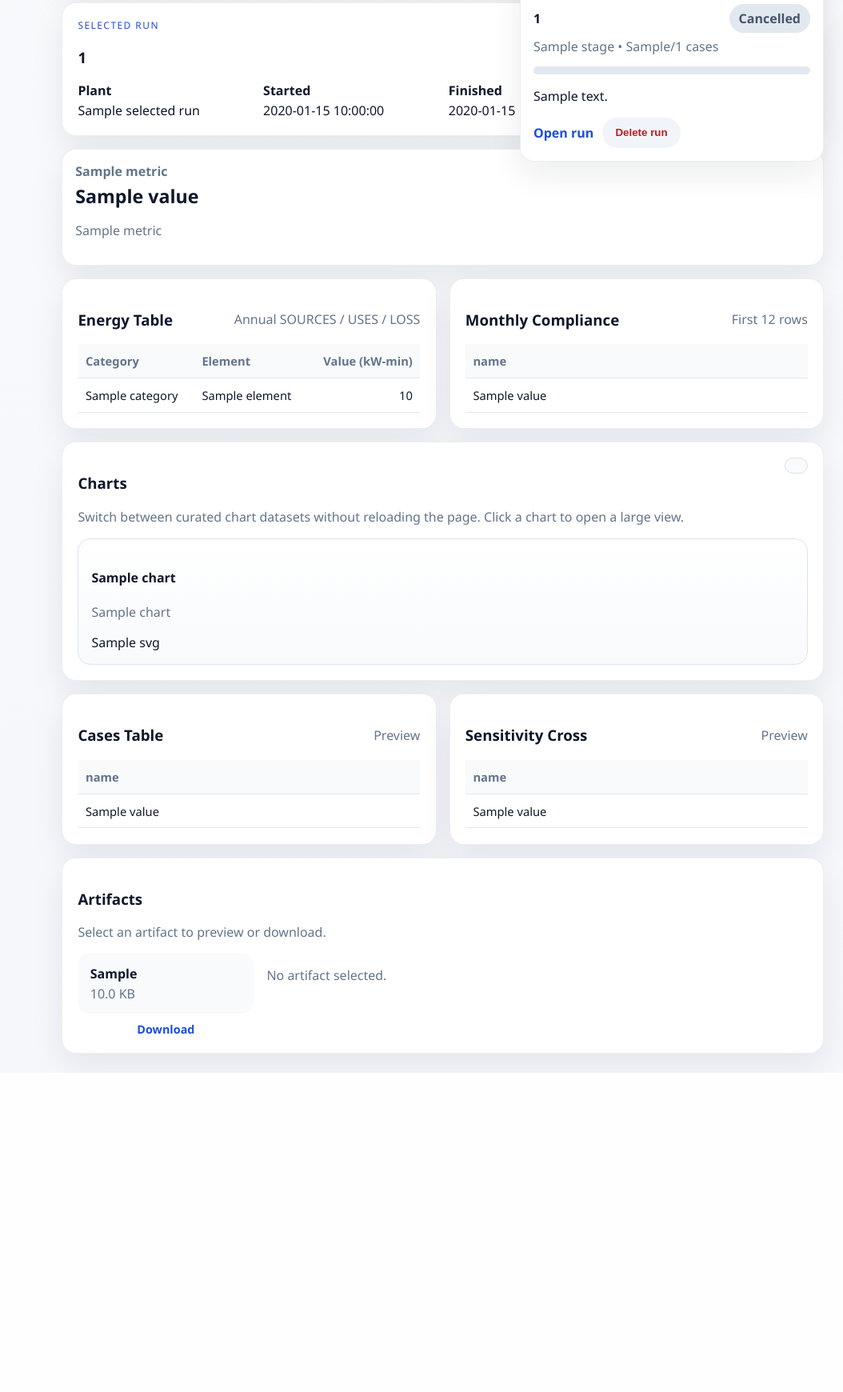
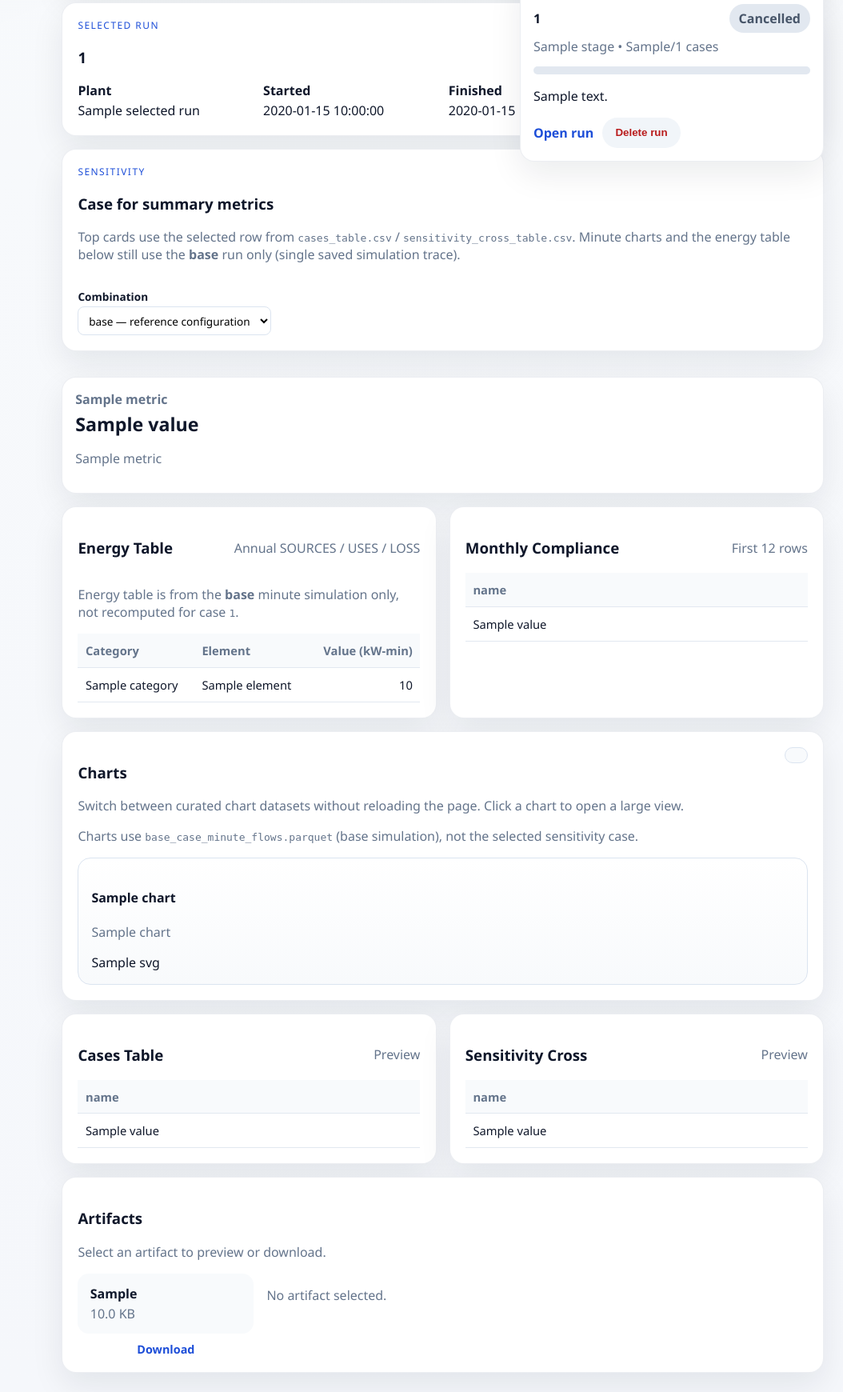
Before and after one commit to sbshrey/seci-fdre-v-rfs-13-0014, a Python web app: template seci_fdre_v_model/web/templates/dashboard.html in a window 1280 px wide. Shown: the part 574-2314 px from the top of the page at 80% size, without its empty margins (226-1280 px from the left). Before the commit the page ends 1915 px from the top, so only its background shows below. Run offline with Jinja, Linux system fonts and the light colour scheme; the template is opened without the code that fills it: most values are stand-ins (such as "Sample title", 1, 10 or a date in 2020).

Commit message:
Implement sensitivity case selection in dashboard
- Added functionality to load and display sensitivity case options in the dashboard.
- Introduced new services for loading sensitivity case groups and resolving metrics based on selected cases.
- Updated the dashboard template to include a case picker for selecting sensitivity cases.
- Enhanced CSS for improved layout of the case picker panel.
- Added tests to verify the case selection functionality and ensure proper rendering of metrics.

```diff
--- a/seci_fdre_v_model/web/static/app.css
+++ b/seci_fdre_v_model/web/static/app.css
@@ -239,6 +239,19 @@ a {
   padding: 0.35rem 0.5rem;
   border-radius: 8px;
   border: 1px solid var(--line);
+}
+
+.case-picker-panel {
+  margin-bottom: 1rem;
+}
+
+.case-picker-label select {
+  min-width: min(36rem, 100%);
+  padding: 0.4rem 0.55rem;
+  border-radius: 8px;
+  border: 1px solid var(--line);
+  font-weight: 500;
+  background: var(--surface);
 }
 
 .aligned-report-pre {
--- a/seci_fdre_v_model/web/templates/dashboard.html
+++ b/seci_fdre_v_model/web/templates/dashboard.html
@@ -116,6 +116,39 @@
         </div>
       </article>
 
+      {% if sensitivity_case_groups %}
+        <form method="get" class="panel case-picker-panel">
+          <div class="panel-header panel-header-stack">
+            <div>
+              <p class="eyebrow">Sensitivity</p>
+              <h3>Case for summary metrics</h3>
+              <p class="section-note">
+                Top cards use the selected row from <code>cases_table.csv</code> / <code>sensitivity_cross_table.csv</code>.
+                Minute charts and the energy table below still use the <strong>base</strong> run only (single saved simulation trace).
+              </p>
+            </div>
+            <label class="inline-field case-picker-label">
+              <span>Combination</span>
+              <select name="case_id" data-case-picker onchange="this.form.submit()">
+                <option value="base" {% if selected_case_id == 'base' %}selected{% endif %}>base — reference configuration</option>
+                {% for grp in sensitivity_case_groups %}
+                  <optgroup label="{{ grp.group }}">
+                    {% for opt in grp.options %}
+                      <option value="{{ opt.value }}" {% if selected_case_id == opt.value %}selected{% endif %}>{{ opt.label }}</option>
+                    {% endfor %}
+                  </optgroup>
+                {% endfor %}
+              </select>
+            </label>
+          </div>
+          {% if preview_artifact %}<input type="hidden" name="artifact" value="{{ preview_artifact }}">{% endif %}
+          {% if selected_chart_dataset %}<input type="hidden" name="chart_dataset" value="{{ selected_chart_dataset }}">{% endif %}
+          {% if request.args.get('page') %}<input type="hidden" name="page" value="{{ request.args.get('page') }}">{% endif %}
+          {% if request.args.get('page_size') %}<input type="hidden" name="page_size" value="{{ request.args.get('page_size') }}">{% endif %}
+          <noscript><button type="submit" class="button">Apply case</button></noscript>
+        </form>
+      {% endif %}
+
       <section class="metric-grid">
         {% for metric in metric_cards %}
           <article class="metric-card">
@@ -132,6 +165,9 @@
             <h3>Energy Table</h3>
             <span class="panel-note">Annual SOURCES / USES / LOSS</span>
           </div>
+          {% if selected_case_id != 'base' %}
+            <p class="section-note">Energy table is from the <strong>base</strong> minute simulation only, not recomputed for case <code>{{ selected_case_id }}</code>.</p>
+          {% endif %}
           {% if selected_run and selected_run.summary_metrics.get('solar_nonzero_fraction_pct', 100) < 5 %}
             <p class="section-note">
               Solar and wind totals sum only minutes where aligned <code>solar_kw</code> / <code>wind_kw</code> are non-zero
@@ -206,6 +242,9 @@
           <div>
             <h3>Charts</h3>
             <p class="section-note">Switch between curated chart datasets without reloading the page. Click a chart to open a large view.</p>
+            {% if selected_case_id != 'base' %}
+              <p class="section-note">Charts use <code>base_case_minute_flows.parquet</code> (base simulation), not the selected sensitivity case.</p>
+            {% endif %}
           </div>
           <div class="tab-row">
             {% for option in chart_options %}
```
Also changed, not shown: seci_fdre_v_model/web/app.py (+12 -1 lines), seci_fdre_v_model/web/services.py (+62 -2 lines), tests/test_web_app.py (+11 -0 lines).
